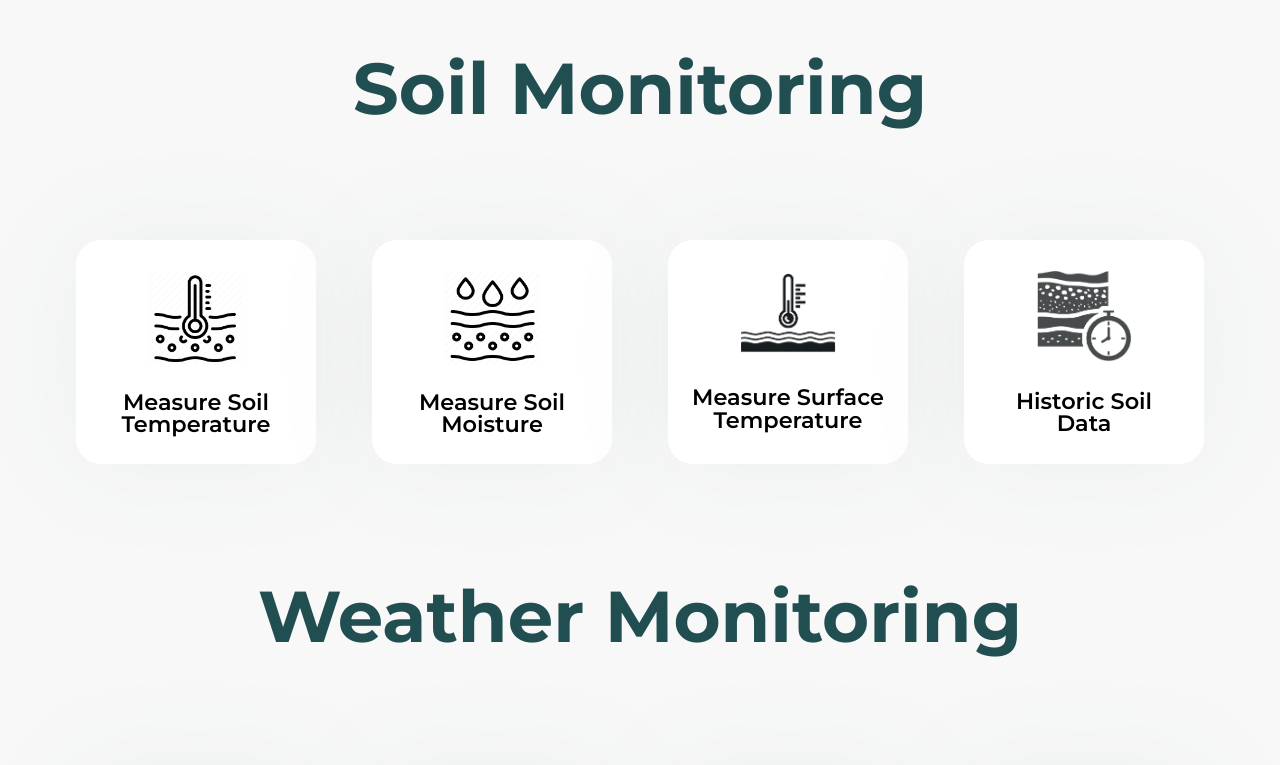
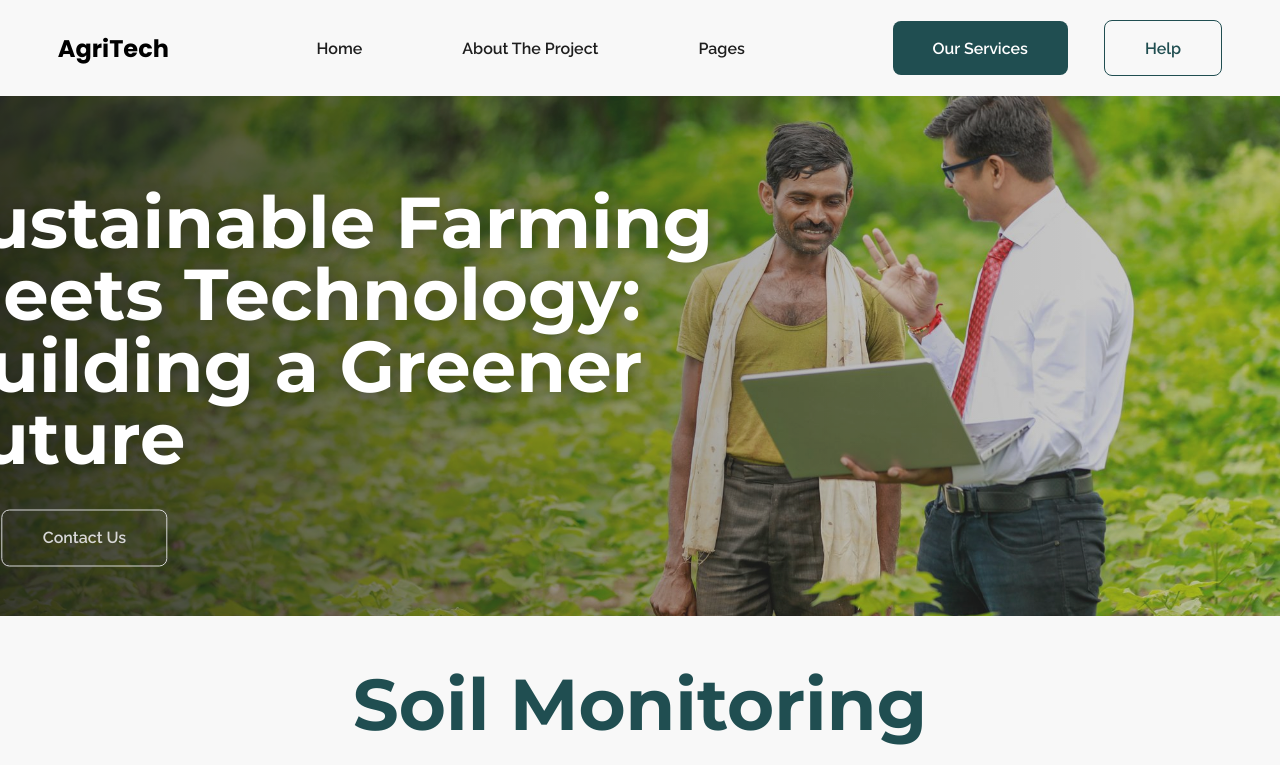
Before and after one commit to mdfnam/AgriTech, a plain HTML site: page index2.html in a window 1280 px wide. Shown: the top 765 px of the page. Drawn offline with Linux system fonts and the light colour scheme.

Commit message:
removed fourth section and added to index2

```diff
--- a/index2.html
+++ b/index2.html
@@ -10,9 +10,36 @@
 </head>
 <body>
 
-    <!-- Third Section -->
+    <main>
+      <!-- Header Section -->
+      <header>
+        <nav>
+          <div class="navFirstDiv">
+            <h2>AgriTech</h2>
+          </div>
+          <div class="navSecondDiv">
+            <a href="index.html">Home</a>
+            <a href="#">About The Project</a>
+            <a href="#">Pages</a>
+          </div>
+          <div class="navThirdDiv">
+            <a href="index2.html" class="btn filledBtn">Our Services</a>
+            <a href="#footerId" class="btn singUpBtn">Help</a>
+          </div>
+        </nav>
+
+        <!-- Fourth Section -->
+        <section class="fourthSec">
+          <div class="overlay">
+            <h3>Sustainable Farming Meets Technology: Building a Greener Future</h3>
+            <div class="fourthSecBtn">
+              <a href="#" class="btn unfilledBtn">Contact Us</a>
+            </div>
+          </div>
+        </section>
+      </header>
+
       <section class="thirdSec thirdSec2">
-
         <!-- Soil Monitoring -->
         <div>
           <h3 class="serviceHeadline">Soil Monitoring</h3>
@@ -22,17 +49,14 @@
             <img src="./assets/soilTemp.png" class="serviceImg">
             <p class="servicePara">Measure Soil Temperature</p>
           </div>
-
           <div class="serviceCard">
             <img src="./assets/soilMoisture.png" class="serviceImg">
             <p class="servicePara">Measure Soil Moisture</p>
           </div>
-
           <div class="serviceCard">
             <img src="./assets/surfaceTemp.png" class="serviceImg" >
             <p class="servicePara">Measure Surface Temperature</p>
           </div>
-
           <div class="serviceCard">
             <img src="./assets/historicSoilData.png" class="serviceImg">
             <p class="servicePara">Historic Soil<br>Data</p>
@@ -48,17 +72,14 @@
             <img src="./assets/Weather.png" class="serviceImg">
             <p class="servicePara">Get Current<br>Weather</p>
           </div>
-
           <div class="serviceCard">
             <img src="./assets/forecastWeather.png" class="serviceImg">
             <p class="servicePara">Get Forecast<br>Weather</p>
           </div>
-
           <div class="serviceCard serviceCard7">
             <img src="./assets/atmosphericPressure.png" class="serviceImg">
             <p class="servicePara">Get Atmospheric Pressure</p>
           </div>
-
           <div class="serviceCard">
             <img src="./assets/humidity.png" class="serviceImg">
             <p class="servicePara">Get<br>Humidity</p>
@@ -71,22 +92,20 @@
             <img src="./assets/minmaxtemp.png" class="serviceImg">
             <p class="servicePara">Get Min-Max Temperature</p>
           </div>
-
           <div class="serviceCard">
             <img src="./assets/wind.png" class="serviceImg">
             <p class="servicePara">Get Wind Speed<br>and Direction</p>
           </div>
-
           <div class="serviceCard">
             <img src="./assets/clouds.png" class="serviceImg">
             <p class="servicePara">Get Cloudiness<br>Percentage</p>
           </div>
-
           <div class="serviceCard">
             <img src="./assets/rain.png" class="serviceImg">
             <p class="servicePara">Get Rain<br>Volume</p>
           </div>
         </div>
       </section>
+    </main>
 </body>
 </html>
--- a/style.css
+++ b/style.css
@@ -54,7 +54,7 @@ header nav {
   font-weight: 600;
   font-style: normal;
   text-decoration: none;
-  padding: 1.2rem 2.5rem;
+  padding: 1.1rem 2.5rem;
   border-radius: 8px;
 }
 
@@ -256,14 +256,6 @@ header nav {
   line-height: 5rem;
 }
 
-/* .serviceCard5 {
-  margin-left: 11rem;
-}
-
-.serviceCard7 {
-  margin-right: 11rem;
-} */
-
 .serviceDiv {
   width: 100%;
   display: flex;
@@ -358,11 +350,6 @@ header nav {
   top: 85%;
   left: 6.6%;
   transform: translate(-50%, -50%);
-}
-
-.fourthSecBtn a {
-  margin-left: 1rem;
-  margin-right: 1rem;
 }
 
 .overlay {
```
Also changed, not shown: index.html (+7 -18 lines). Lines whose indentation alone changed are shown as unchanged.
